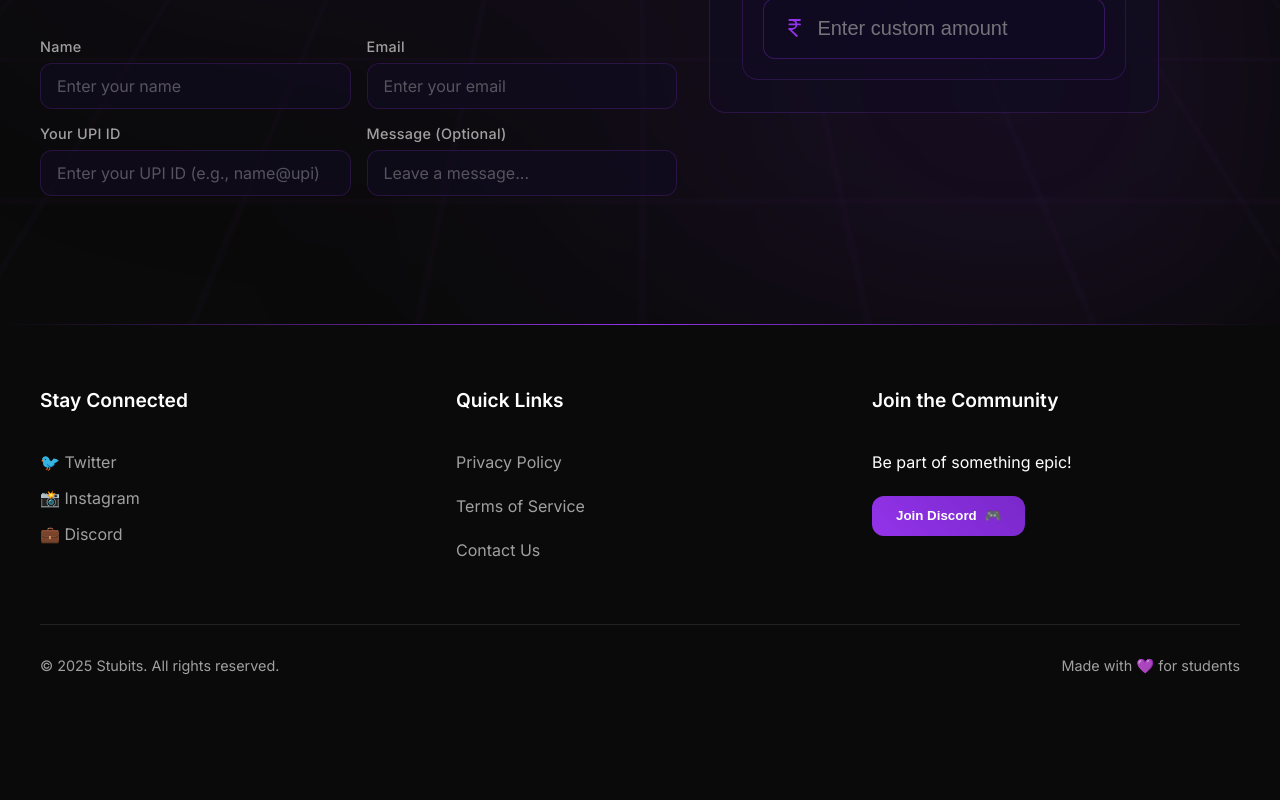
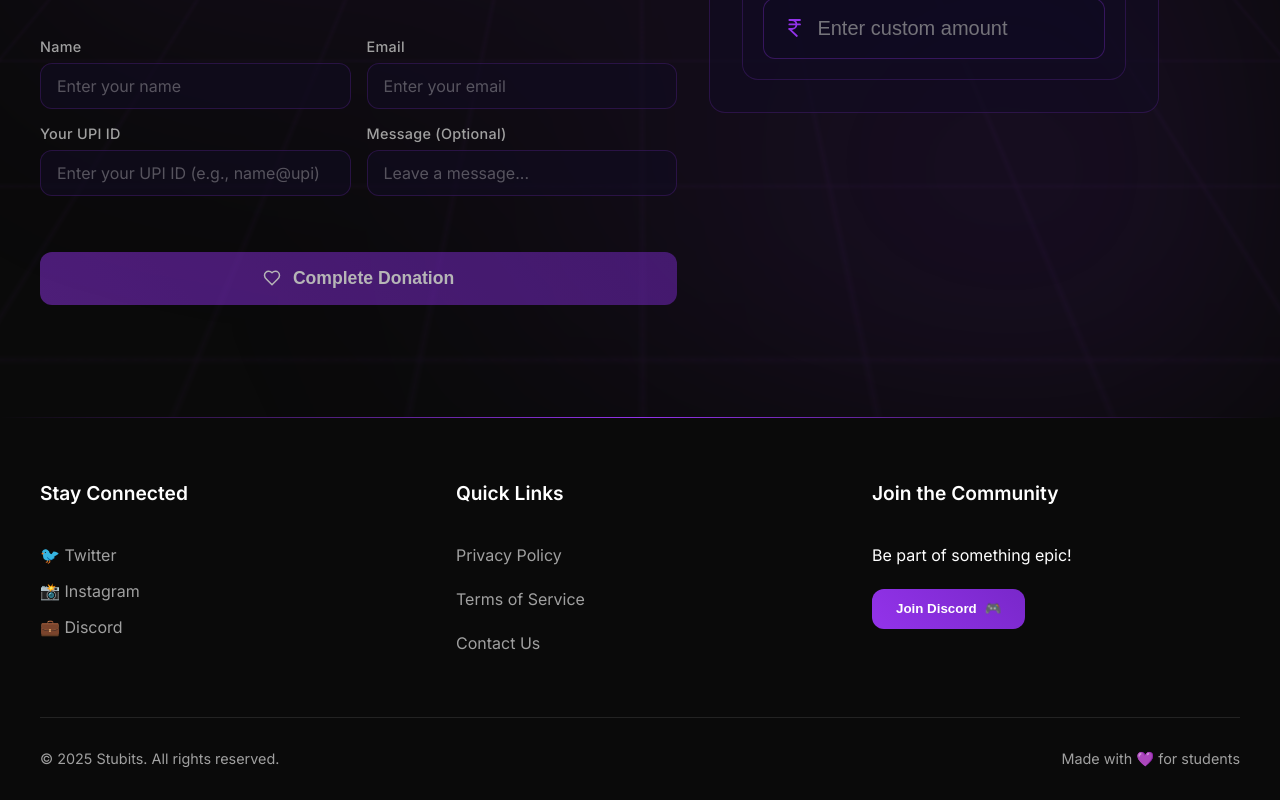
Before and after one commit to PriyanshK09/Stubits, a React (Create React App) app in the folder frontend/: page /donate in a window 1280 px wide. Shown: the part 688-1488 px from the top of the page. Before the commit the page ends 1395 px from the top, so only its background shows below. Built offline with nearby package versions, Linux system fonts and the light colour scheme.

Commit message:
Enhance Donation component; update button styles, add hover effects, and implement disabled state logic

```diff
--- a/frontend/src/components/Donation.css
+++ b/frontend/src/components/Donation.css
@@ -339,12 +339,11 @@
   font-weight: 600;
   cursor: pointer;
   transition: all 0.3s ease;
-  margin-top: 1rem;
   width: 100%;
   margin-top: 1.5rem;
 }
 
-.donate-btn:hover {
+.donate-btn:hover:not(:disabled) {
   transform: translateY(-2px);
   box-shadow: 0 8px 30px rgba(147, 51, 234, 0.3);
 }
@@ -352,7 +351,15 @@
 .donate-btn:disabled {
   opacity: 0.7;
   cursor: not-allowed;
-  transform: none;
+  background: linear-gradient(45deg, rgba(147, 51, 234, 0.7), rgba(121, 40, 202, 0.7));
+}
+
+.donate-btn svg {
+  transition: transform 0.3s ease;
+}
+
+.donate-btn:hover:not(:disabled) svg {
+  transform: scale(1.2);
 }
 
 @keyframes floatIcon {
--- a/frontend/src/components/Donation.jsx
+++ b/frontend/src/components/Donation.jsx
@@ -214,6 +214,15 @@ const Donation = () => {
                   />
                 </div>
               </div>
+
+              <button
+                type="submit"
+                className="donate-btn"
+                disabled={!((selectedAmount || customAmount) && name && email && upiId)}
+              >
+                <Heart size={18} />
+                Complete Donation
+              </button>
             </form>
           </div>
 
```
